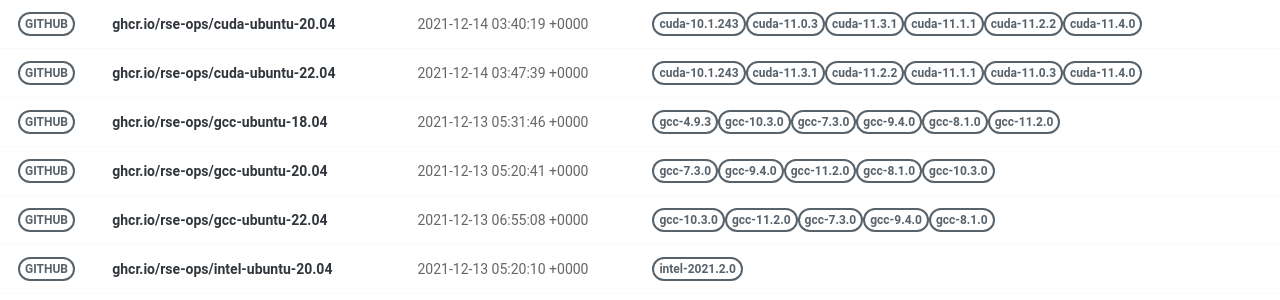
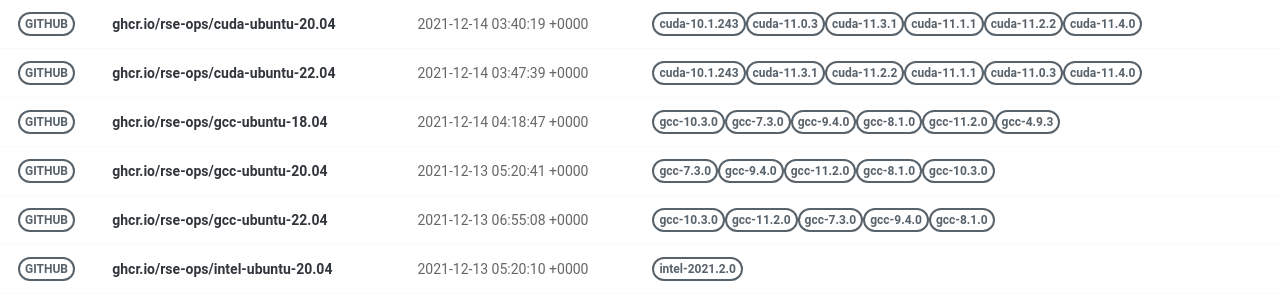
Before and after one commit to rse-ops/docker-images, a Jekyll site: the page built from pages/index.md, in a window 1280 px wide. Shown: the part 277-577 px from the top of the page. Built offline with Jekyll 4.4.1, drawn with Linux system fonts in a browser that asks for light colours; nearby versions of some CDN libraries.

Commit message:
Automated push to update library 2021-12-14

```diff
--- a/_library/ghcr.io-rse-ops-gcc-ubuntu-18.04.md
+++ b/_library/ghcr.io-rse-ops-gcc-ubuntu-18.04.md
@@ -1,14 +1,11 @@
 ---
 layout: container
 name: ghcr.io/rse-ops/gcc-ubuntu-18.04
-updated_at: 2021-12-13 05:31:46.779626
+updated_at: 2021-12-14 04:18:47.678715
 
 
 container_url: https://github.com/orgs/rse-ops/packages/container/package/gcc-ubuntu-18.04
 versions:
- - tag: gcc-4.9.3
-   dockerfile: https://github.com/rse-ops/docker-images/blob/main/ubuntu/gcc/Dockerfile
-   manifest: https://crane.ggcr.dev/manifest/ghcr.io/rse-ops/gcc-ubuntu-18.04:gcc-4.9.3
  - tag: gcc-10.3.0
    dockerfile: https://github.com/rse-ops/docker-images/blob/main/ubuntu/gcc/Dockerfile
    manifest: https://crane.ggcr.dev/manifest/ghcr.io/rse-ops/gcc-ubuntu-18.04:gcc-10.3.0
```
Also changed, not shown: other parts of _library/ghcr.io-rse-ops-gcc-ubuntu-18.04.md (+3 -0 lines).
